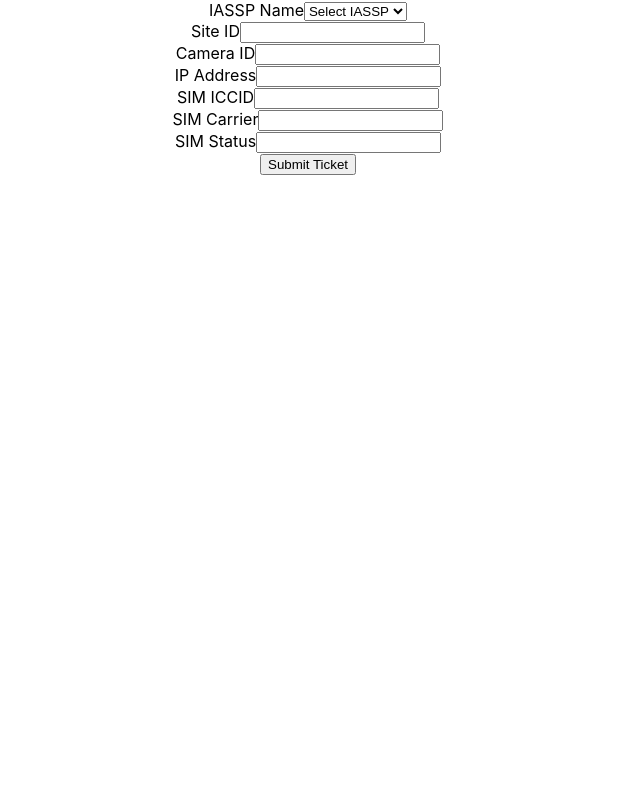
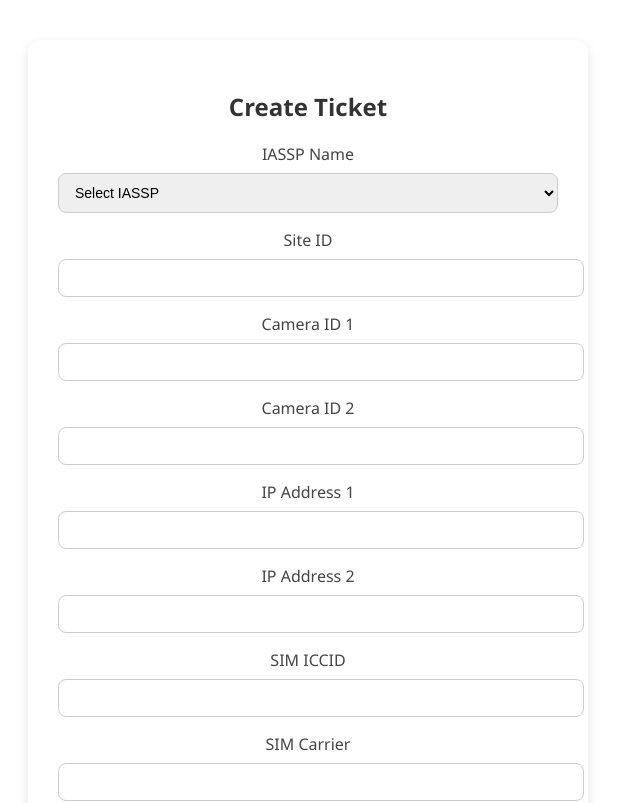
Before and after one commit to sanikachogale1804/QCManagementToolReactProject, a React (Create React App) app: page /ticketCreationForm in a window 1280 px wide. Shown: the top 803 px of the page, without its empty margins (332-972 px from the left). Built offline with nearby package versions, Linux system fonts and the light colour scheme.

Commit message:
14-may-2025

```diff
--- /dev/null
+++ b/src/Components/CSS/TicketCreationForm.css
@@ -0,0 +1,62 @@
+.ticket-form {
+  max-width: 500px;
+  margin: 40px auto;
+  padding: 30px;
+  background-color: #ffffff;
+  box-shadow: 0 4px 12px rgba(0, 0, 0, 0.1);
+  border-radius: 12px;
+  font-family: 'Segoe UI', Tahoma, Geneva, Verdana, sans-serif;
+}
+
+.ticket-form h2 {
+  text-align: center;
+  margin-bottom: 20px;
+  color: #333;
+}
+
+.ticket-form label {
+  display: block;
+  margin-bottom: 8px;
+  font-weight: 500;
+  color: #444;
+}
+
+.ticket-form input,
+.ticket-form select {
+  width: 100%;
+  padding: 10px 12px;
+  margin-bottom: 16px;
+  border: 1px solid #ccc;
+  border-radius: 8px;
+  font-size: 14px;
+  transition: border-color 0.3s ease;
+}
+
+.ticket-form input:focus,
+.ticket-form select:focus {
+  border-color: #007bff;
+  outline: none;
+}
+
+.ticket-form p {
+  color: #d9534f;
+  margin-top: -12px;
+  margin-bottom: 12px;
+  font-size: 13px;
+}
+
+.ticket-form button {
+  width: 100%;
+  padding: 12px;
+  background-color: #007bff;
+  border: none;
+  color: white;
+  border-radius: 8px;
+  font-size: 16px;
+  cursor: pointer;
+  transition: background-color 0.3s ease;
+}
+
+.ticket-form button:hover {
+  background-color: #0056b3;
+}
--- a/src/Components/Tickets/TicketCreationForm.jsx
+++ b/src/Components/Tickets/TicketCreationForm.jsx
@@ -1,13 +1,15 @@
 import React, { useState } from 'react';
 import { createTicket } from '../Services/ticketService';
+import '../CSS/TicketCreationForm.css'; // ✅ CSS import
 
 const TicketCreationForm = () => {
-    // State for form fields
     const [formData, setFormData] = useState({
         iasspName: '',
         siteId: '',
-        cameraId: '',
-        ipAddress: '',
+        cameraId1: '',
+        cameraId2: '',
+        ipAddress1: '',
+        ipAddress2: '',
         simIccid: '',
         simCarrier: '',
         simStatus: '',
@@ -15,7 +17,6 @@ const TicketCreationForm = () => {
 
     const [errors, setErrors] = useState({});
 
-    // Handle input changes
     const handleChange = (e) => {
         const { name, value } = e.target;
         setFormData((prevData) => ({
@@ -24,25 +25,32 @@ const TicketCreationForm = () => {
         }));
     };
 
-    // Validate form data
     const validateForm = () => {
         const newErrors = {};
+
         if (!formData.iasspName) newErrors.iasspName = 'IASSP Name is required.';
         if (!formData.siteId) newErrors.siteId = 'Site ID is required.';
-        if (!formData.cameraId) newErrors.cameraId = 'Camera ID is required.';
-        if (!formData.ipAddress || !/\b(?:\d{1,3}\.){3}\d{1,3}\b/.test(formData.ipAddress)) {
-            newErrors.ipAddress = 'Valid IP Address is required.';
+        if (!formData.cameraId1) newErrors.cameraId1 = 'Camera ID 1 is required.';
+        if (!formData.cameraId2) newErrors.cameraId2 = 'Camera ID 2 is required.';
+
+        const ipRegex = /\b(?:\d{1,3}\.){3}\d{1,3}\b/;
+        if (!formData.ipAddress1 || !ipRegex.test(formData.ipAddress1)) {
+            newErrors.ipAddress1 = 'Valid IP Address 1 is required.';
         }
+        if (!formData.ipAddress2 || !ipRegex.test(formData.ipAddress2)) {
+            newErrors.ipAddress2 = 'Valid IP Address 2 is required.';
+        }
+
         if (!formData.simIccid) newErrors.simIccid = 'SIM ICCID is required.';
         if (!formData.simCarrier) newErrors.simCarrier = 'SIM Carrier is required.';
         if (!formData.simStatus) newErrors.simStatus = 'SIM Status is required.';
+
         return newErrors;
     };
 
-    // Handle form submission
+
     const handleSubmit = async (e) => {
         e.preventDefault();
-
         const validationErrors = validateForm();
         if (Object.keys(validationErrors).length > 0) {
             setErrors(validationErrors);
@@ -53,21 +61,26 @@ const TicketCreationForm = () => {
                 setFormData({
                     iasspName: '',
                     siteId: '',
-                    cameraId: '',
-                    ipAddress: '',
+                    cameraId1: '',
+                    cameraId2: '',
+                    ipAddress1: '',
+                    ipAddress2: '',
                     simIccid: '',
                     simCarrier: '',
                     simStatus: '',
                 });
                 setErrors({});
             } catch (error) {
-                alert('Failed to submit ticket. Please check the console for details.');
+                console.error(error);
+                alert('Failed to submit ticket. Please try again.');
             }
         }
     };
 
     return (
-        <form onSubmit={handleSubmit}>
+        <form onSubmit={handleSubmit} className="ticket-form">
+            <h2>Create Ticket</h2>
+
             <div>
                 <label htmlFor="iasspName">IASSP Name</label>
                 <select
@@ -77,9 +90,12 @@ const TicketCreationForm = () => {
                     onChange={handleChange}
                 >
                     <option value="">Select IASSP</option>
-                    <option value="IASSP 1">IASSP 1</option>
-                    <option value="IASSP 2">IASSP 2</option>
-                    <option value="IASSP 3">IASSP 3</option>
+                    <option value="Skipper Limited">Skipper Limited</option>
+                    <option value="Dinesh Engineers Limited">Dinesh Engineers Limited</option>
+                    <option value="NexGen Digital Infrastructure">NexGen Digital Infrastructure</option>
+                    <option value="Bondada Engineering Limited">Bondada Engineering Limited</option>
+                    <option value="Pace Digitek">Pace Digitek</option>
+                    <option value="Pratap Technocrats Pvt Ltd">Pratap Technocrats Pvt Ltd</option>
                 </select>
                 {errors.iasspName && <p>{errors.iasspName}</p>}
             </div>
@@ -97,27 +113,50 @@ const TicketCreationForm = () => {
             </div>
 
             <div>
-                <label htmlFor="cameraId">Camera ID</label>
+                <label htmlFor="cameraId1">Camera ID 1</label>
                 <input
                     type="text"
-                    id="cameraId"
-                    name="cameraId"
-                    value={formData.cameraId}
+                    id="cameraId1"
+                    name="cameraId1"
+                    value={formData.cameraId1}
                     onChange={handleChange}
                 />
-                {errors.cameraId && <p>{errors.cameraId}</p>}
+                {errors.cameraId1 && <p>{errors.cameraId1}</p>}
+            </div>
+            <div>
+                <label htmlFor="cameraId2">Camera ID 2</label>
+                <input
+                    type="text"
+                    id="cameraId2"
+                    name="cameraId2"
+                    value={formData.cameraId2}
+                    onChange={handleChange}
+                />
+                {errors.cameraId2 && <p>{errors.cameraId2}</p>}
             </div>
 
             <div>
-                <label htmlFor="ipAddress">IP Address</label>
+                <label htmlFor="ipAddress1">IP Address 1</label>
                 <input
                     type="text"
-                    id="ipAddress"
-                    name="ipAddress"
-                    value={formData.ipAddress}
+                    id="ipAddress1"
+                    name="ipAddress1"
+                    value={formData.ipAddress1}
                     onChange={handleChange}
                 />
-                {errors.ipAddress && <p>{errors.ipAddress}</p>}
+                {errors.ipAddress1 && <p>{errors.ipAddress1}</p>}
+            </div>
+
+            <div>
+                <label htmlFor="ipAddress2">IP Address 2</label>
+                <input
+                    type="text"
+                    id="ipAddress2"
+                    name="ipAddress2"
+                    value={formData.ipAddress2}
+                    onChange={handleChange}
+                />
+                {errors.ipAddress2 && <p>{errors.ipAddress2}</p>}
             </div>
 
             <div>
```
